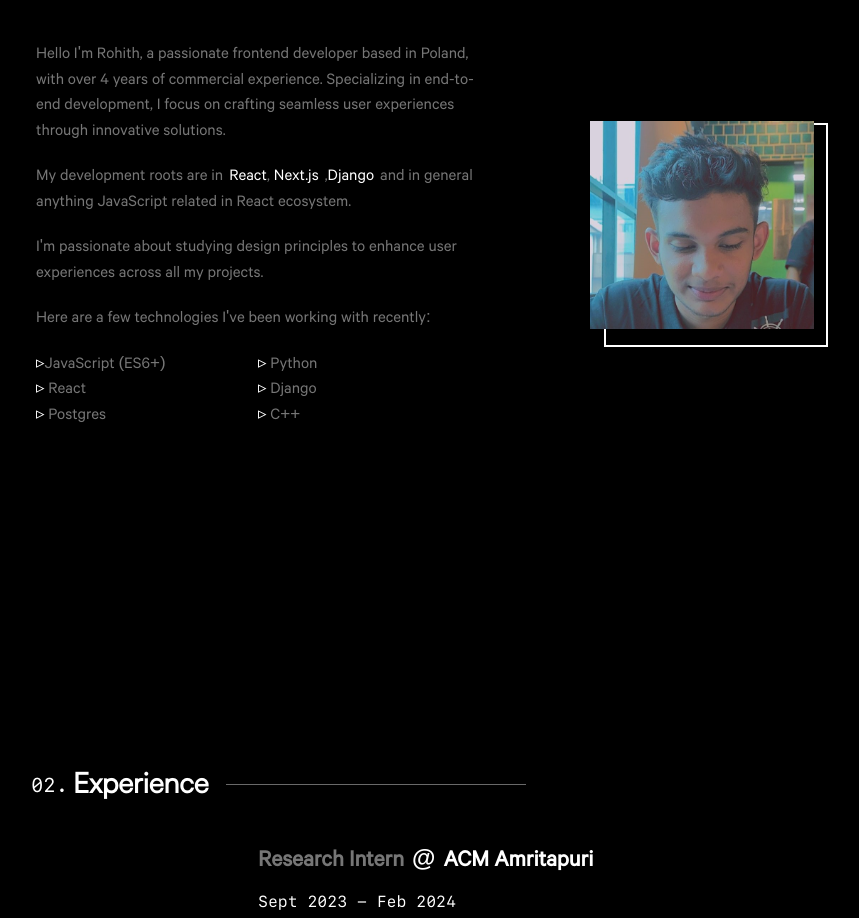
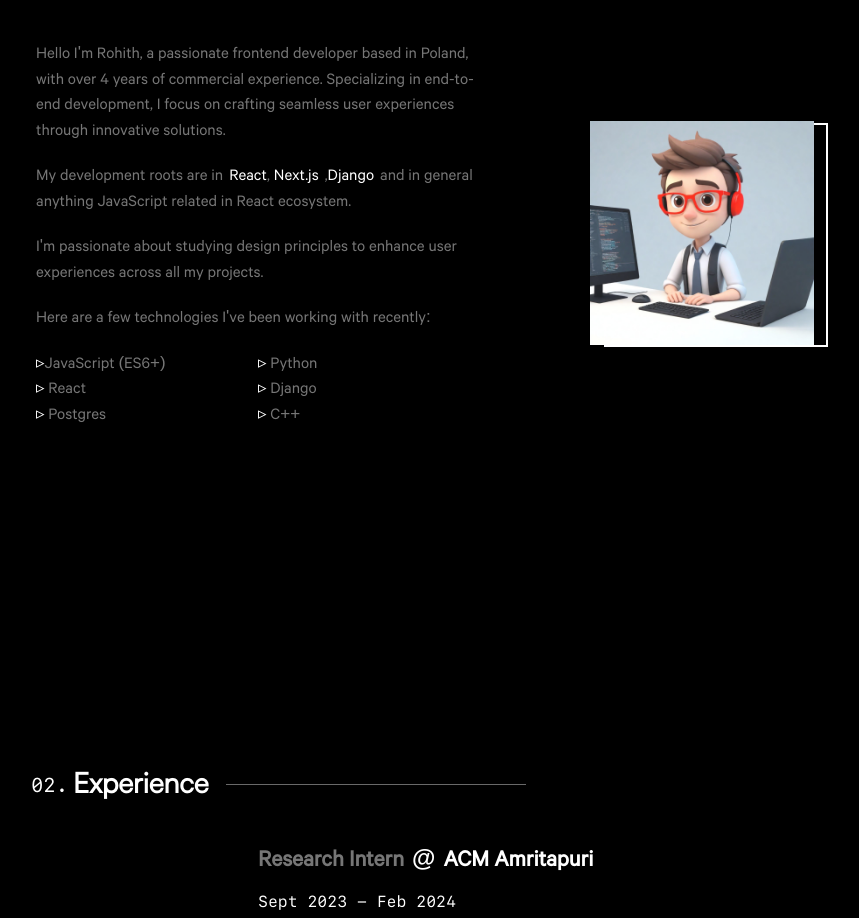
Before and after one commit to Rohithk2003/portfolio, a Next.js app: page / in a window 1280 px wide. Shown: the part 1060-1978 px from the top of the page, without its empty margins (212-1071 px from the left). Built offline with nearby package versions, Linux system fonts and the light colour scheme; what tailwindcss-animated would draw is missing.

Commit message:
new profile image

```diff
--- a/components/about.js
+++ b/components/about.js
@@ -89,7 +89,7 @@ export default function About() {
 								}
 							></div>
 							<Image
-								src={"/images/profile.jpg"}
+								src={"/images/ai.jpeg"}
 								alt={"profile"}
 								className={
 									"absolute z-30 w-56 hover:-translate-x-1 hover:-translate-y-1 object-cover"
```
Also changed, not shown: public/images/ai.jpeg (added).
